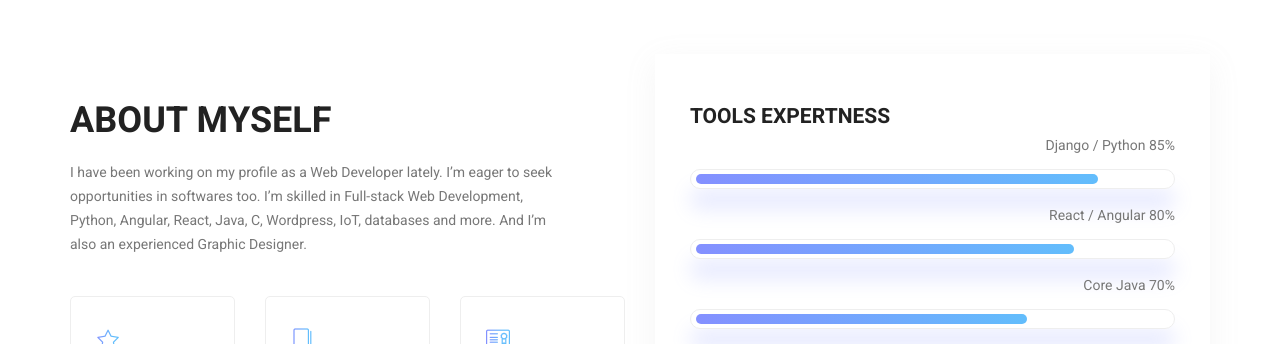
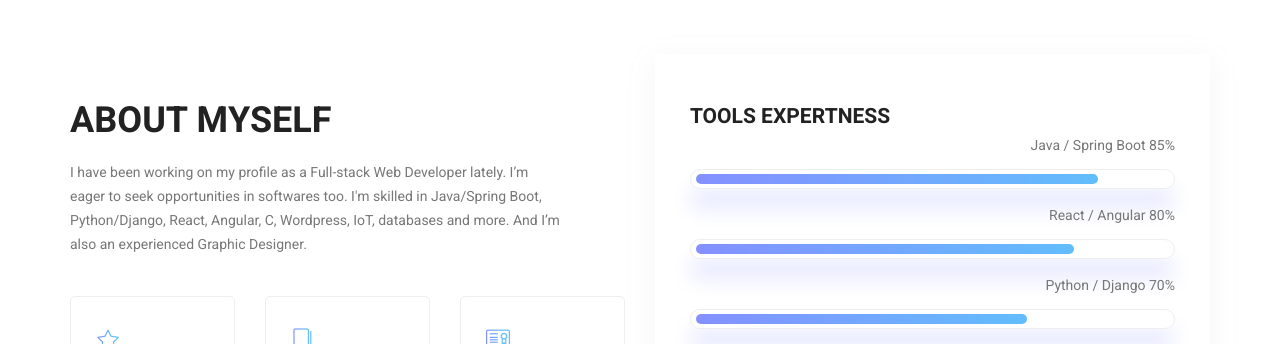
Before and after one commit to Rajat26599/react-portfolio, a React (Create React App) app: page / in a window 1280 px wide. Shown: the part 1520-1864 px from the top of the page. Built offline with nearby package versions, Linux system fonts and the light colour scheme; no server answers.

Commit message:
added spring boot

```diff
--- a/src/components/Welcome.js
+++ b/src/components/Welcome.js
@@ -9,8 +9,8 @@ const Welcome = () => {
               <div className="welcome_text">
                 <h4>About Myself</h4>
                 <p>
-                  I have been working on my profile as a Web Developer lately. I’m eager to seek opportunities in softwares too.
-                  I’m skilled in Full-stack Web Development, Python, Angular, React, Java, C, Wordpress, IoT, databases and more.
+                  I have been working on my profile as a Full-stack Web Developer lately. I’m eager to seek opportunities in softwares too.
+                  I'm skilled in Java/Spring Boot, Python/Django, React, Angular, C, Wordpress, IoT, databases and more.
                   And I’m also an experienced Graphic Designer.
                 </p>
                 <div className="row">
@@ -43,7 +43,7 @@ const Welcome = () => {
                 <h3>Tools Expertness</h3>
                 <div className="skill_main">
               <div className="skill_item">
-                <h4>Django / Python <span className="counter">85</span>%</h4>
+                <h4>Java / Spring Boot <span className="counter">85</span>%</h4>
                 <div className="progress">
                   <div className="progress-bar prog-1" role="progressbar" aria-valuenow="85" aria-valuemin="0" aria-valuemax="100"></div>
                 </div>
@@ -55,7 +55,7 @@ const Welcome = () => {
                 </div>
               </div>
               <div className="skill_item">
-                <h4>Core Java <span className="counter">70</span>%</h4>
+                <h4>Python / Django <span className="counter">70</span>%</h4>
                 <div className="progress">
                   <div className="progress-bar prog-3" role="progressbar" aria-valuenow="70" aria-valuemin="0" aria-valuemax="100"></div>
                 </div>
```
